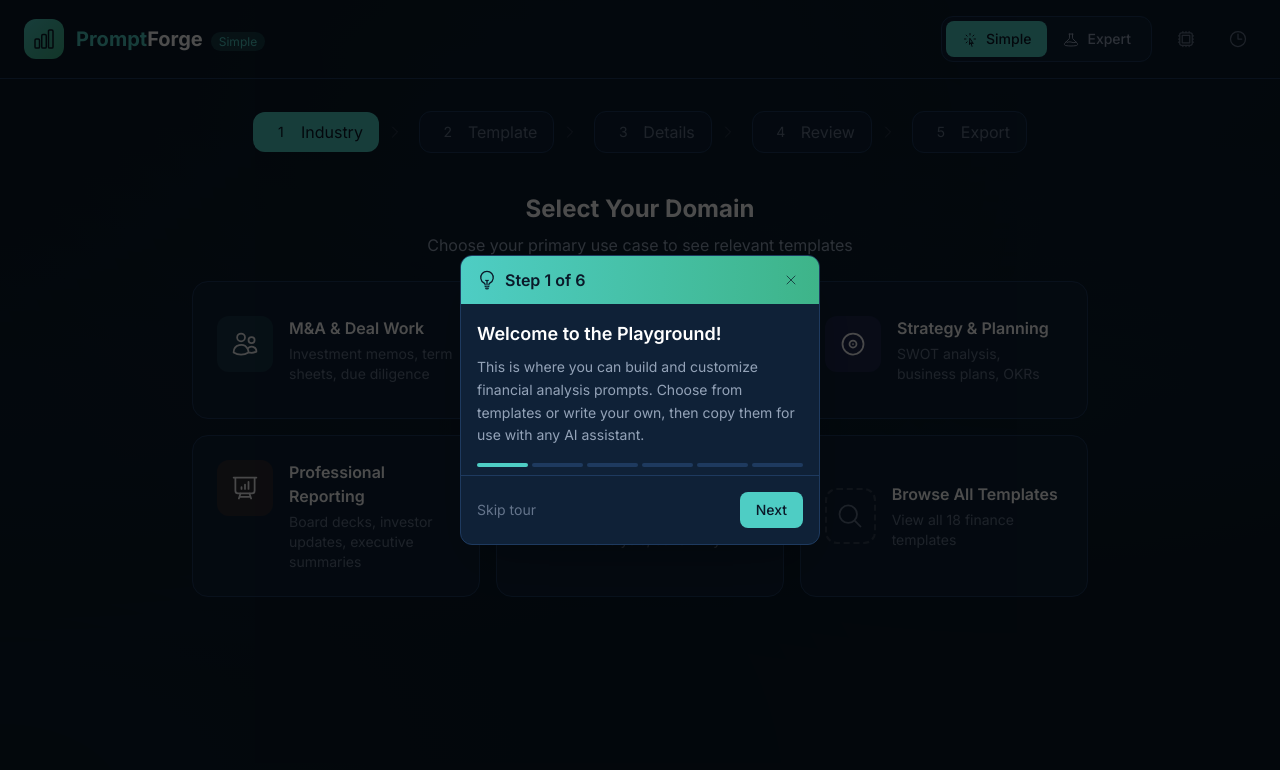
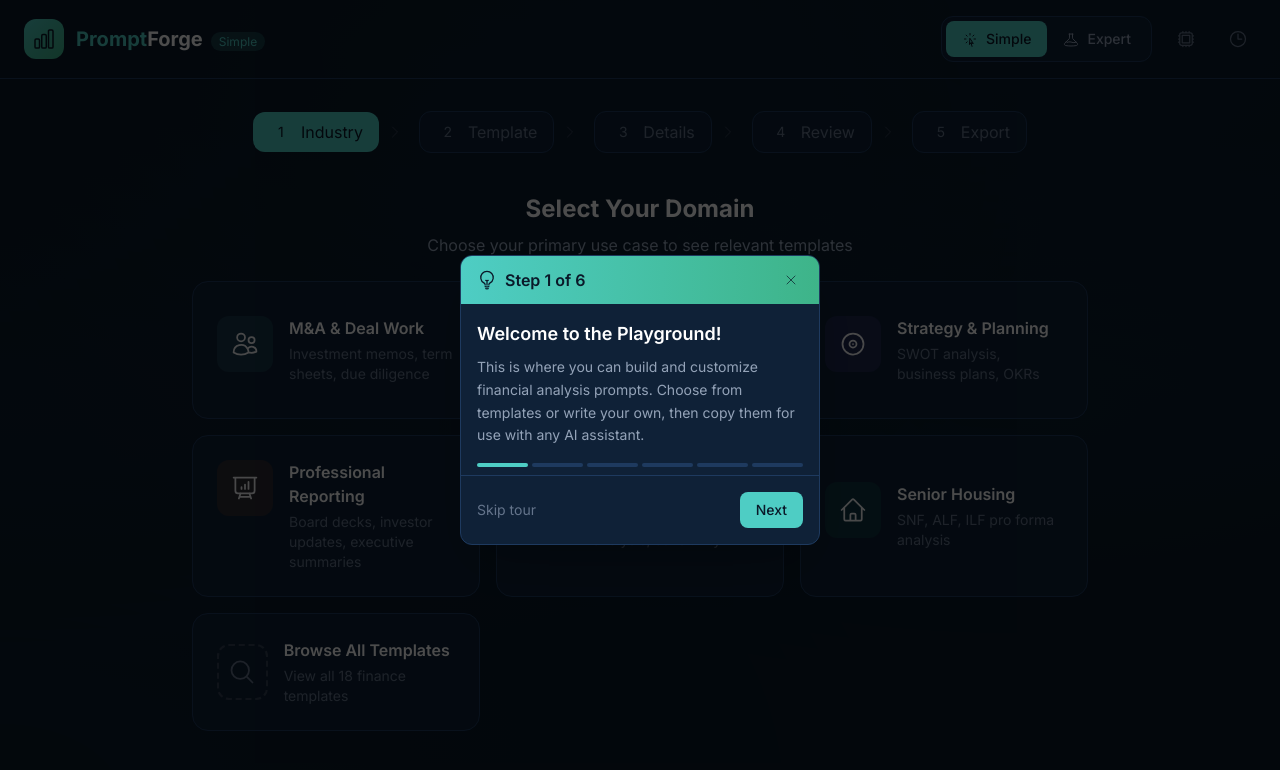
Before and after one commit to hammy15/promptforge, a Next.js app: page /playground in a window 1280 px wide. Shown: the top 770 px of the page. Built offline with nearby package versions, Linux system fonts and the light colour scheme.

Commit message:
fix: Add Senior Housing to playground industry options

```diff
--- a/app/playground/page.tsx
+++ b/app/playground/page.tsx
@@ -82,6 +82,14 @@ const INDUSTRY_OPTIONS = [
     icon: 'chart',
     color: '#059669',
     categories: ['analysis'],
+  },
+  {
+    id: 'senior-housing',
+    name: 'Senior Housing',
+    description: 'SNF, ALF, ILF pro forma analysis',
+    icon: 'home',
+    color: '#10b981',
+    categories: ['Senior Housing'],
   },
 ];
 
```
